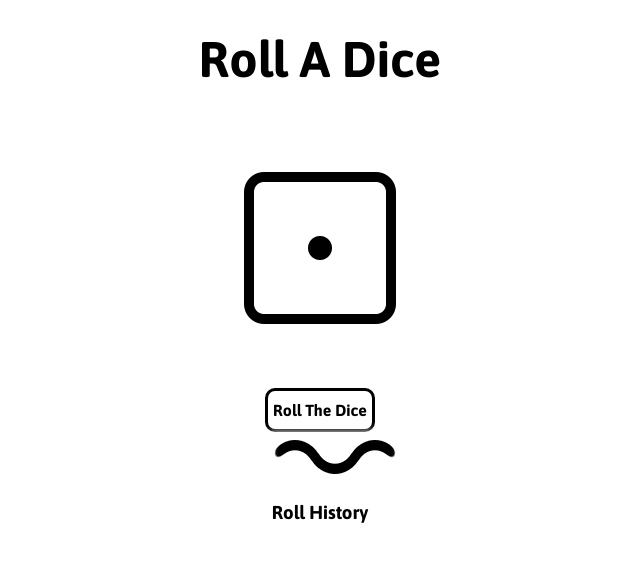
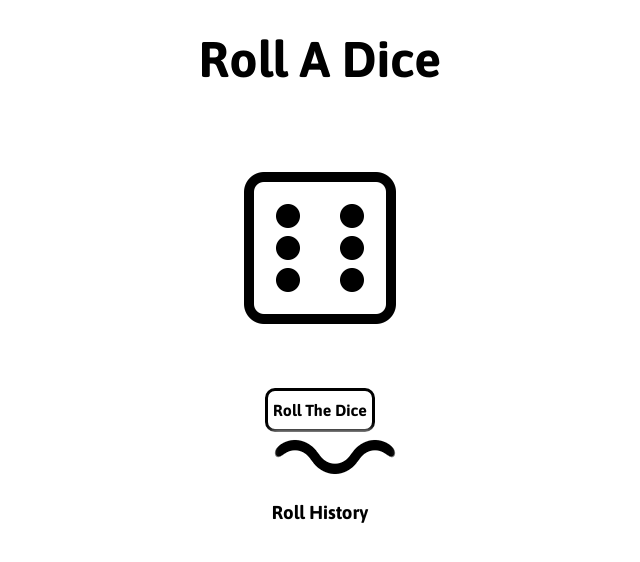
Before and after one commit to Kamal-jeetkaur/Mini-projects, a plain HTML site: page Roll-a-dice/index.html in a window 1280 px wide. Shown: the whole page, without its empty margins (320-960 px from the left). Drawn offline with Linux system fonts and the light colour scheme.

Commit message:
changed image

```diff
--- a/Roll-a-dice/index.html
+++ b/Roll-a-dice/index.html
@@ -9,7 +9,7 @@
 <body>
     <header>Roll A Dice</header>
     <div class="dice" id="dice">
-        <img src="../images/dice_1.png" alt="6">
+        <img src="../images/dice_6.png" alt="6">
     </div>
     <button id="roll">Roll The Dice</button>
     <div class="loader"></div>
```
